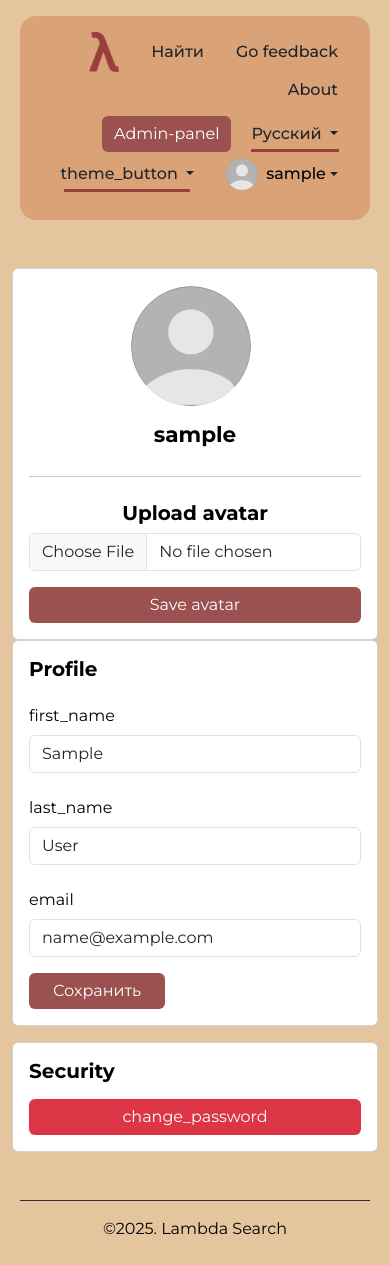
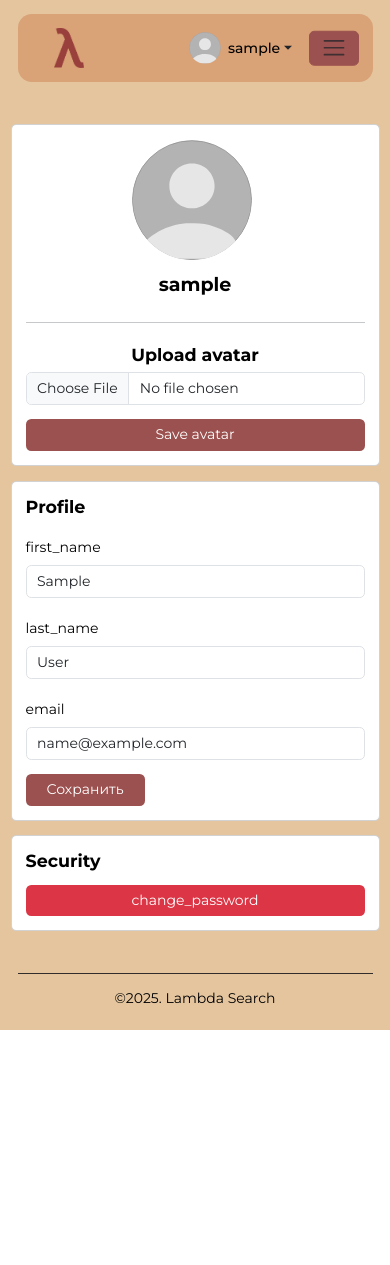
Before and after one commit to mavinsplay/lambda-search, a Django app: page /auth/profile/ in a window 390 px wide. After the commit the page ends 1030 px from the top, so only its background shows below. Run offline with Django 4.2, Linux system fonts and the light colour scheme; the visitor is signed in with stand-in values (Sample User, id 1); data comes from the database, SQL or seed files in the repository; parts of the project's set-up code (start-up, migrations or seed data) failed here and were passed over; some libraries are stand-ins or nearby versions.

Commit message:
fix: Refactor responsive design in CSS; update header and profile templates for improved layout and accessibility (#15)
Co-authored-by: Максим Гагарин <mavinsplay2007@yandex.ru>

```diff
--- a/lambda_search/static_dev/css/lambda_theme.css
+++ b/lambda_search/static_dev/css/lambda_theme.css
@@ -181,11 +181,7 @@ h6, .h6, h5, .h5, h4, .h4, h3, .h3, h2, .h2, h1, .h1 {
     color: var(--lambda-text)
 }
 
-@media (max-width: 99px) {
-    div.lambda-login {
-        width: 90%;
-    }
-  }
+
 
 .lambda-login {
     width: 40%;
@@ -194,3 +190,50 @@ h6, .h6, h5, .h5, h4, .h4, h3, .h3, h2, .h2, h1, .h1 {
 .lambda-feedback-form {
     width: 60%;
 }
+
+.lambda-logo {
+    padding-left: 50%;
+}
+
+
+@media (max-width: 576px) {
+  html {
+    font-size: 14px;
+  }
+
+  h1, .h1 {
+    font-size: 1.75rem;
+  }
+
+  h2, .h2 {
+    font-size: 1.5rem;
+  }
+
+  h3, .h3 {
+    font-size: 1.25rem;
+  }
+  .lambda-login {
+    width: 90% !important;
+  }
+  .lambda-feedback-form {
+    width: 90% !important;
+  }
+}
+
+@media (max-width: 992px) {
+    .lambda-profile {
+        padding-top: 4%;
+        }
+}
+
+@media (min-width: 767px) {
+    .profile-group {
+        position: static !important;
+        transform: none !important;
+
+      }
+    .lambda-logo {
+        padding-left: 10px;
+    }
+
+}
--- a/lambda_search/templates/base.html
+++ b/lambda_search/templates/base.html
@@ -2,6 +2,7 @@
 <html lang="ru" data-bs-theme="auto">
   <head>
     <meta charset="utf-8">
+    <meta name="viewport" content="width=device-width, initial-scale=1.0, maximum-scale=1.0, user-scalable=no">
 
     <title>
     {% block title %}
--- a/lambda_search/templates/includes/header.html
+++ b/lambda_search/templates/includes/header.html
@@ -2,45 +2,77 @@
 {% load static %}
 {% with request.resolver_match.view_name as view_name %}
 <header class="container-fluid mt-3">
-  <div class="d-flex flex-wrap align-items-center justify-content-center
-  justify-content-md-between lambda-secondary rounded-4 mx-2 p-3">
-    <ul class="nav col-12 col-md-auto mb-2 justify-content-end mb-md-0">
-      <li class="nav-item my-auto mx-2 me-3">
-        <a href="{% url 'homepage:homepage' %}">
+  <nav class="navbar navbar-expand-md lambda-secondary rounded-4 mx-2 p-3">
+    <div class="container-fluid p-0 position-relative">
+      <!-- Левая группа (логотип) -->
+      <div class="d-flex align-items-center">
+        <a href="{% url 'homepage:homepage' %}" class="d-flex align-items-center me-3 lambda-logo">
           <img src="{% static 'images/logo.png' %}" height="40" alt="search">
         </a>
-      </li>
-      <li class="nav-item mx-1 my-auto">
+
+        <!-- Основная навигация (всегда слева) -->
+        <div class="d-none d-md-flex">
+          <ul class="navbar-nav me-auto mb-2 mb-md-0">
+            <li class="nav-item mx-1">
               <a class="btn lambda-nav{% if view_name == 'search:search' %} lambda-nav-active{% endif %}"
                 {% if view_name != 'search:search' %}href="{% url 'search:search' %}"{% endif %}>
                 {% trans "Search" %}
               </a>
             </li>
-      <li class="nav-item mx-1 my-auto">
-        <a class="btn lambda-nav {% if view_name == 'feedback:feedback' %} lambda-nav-active {% endif %}"
+            <li class="nav-item mx-1">
+              <a class="btn lambda-nav{% if view_name == 'feedback:feedback' %} lambda-nav-active{% endif %}"
                 {% if view_name != 'feedback:feedback' %}href="{% url 'feedback:feedback' %}"{% endif %}>
                 {% trans "Go feedback" %}
               </a>
             </li>
-
-      <li class="nav-item mx-1 my-auto">
+            <li class="nav-item mx-1">
               <a class="btn lambda-nav{% if view_name == 'about:about' %} lambda-nav-active{% endif %}"
                 {% if view_name != 'about:about' %}href="{% url 'about:about' %}"{% endif %}>
                 {% trans "About" %}
               </a>
             </li>
           </ul>
+        </div>
+      </div>
 
-    <ul class="nav col-12 col-md-auto mb-2 justify-content-end mb-md-0">
+      <!-- Центральная группа с адаптивным меню -->
+      <div class="collapse navbar-collapse" id="navbarNav">
+        <!-- Мобильная версия основной навигации -->
+        <div class="d-md-none">
+          <ul class="navbar-nav mb-2">
+            <li class="nav-item mx-1">
+              <a class="btn lambda-nav{% if view_name == 'search:search' %} lambda-nav-active{% endif %}"
+                {% if view_name != 'search:search' %}href="{% url 'search:search' %}"{% endif %}>
+                {% trans "Search" %}
+              </a>
+            </li>
+            <li class="nav-item mx-1">
+              <a class="btn lambda-nav{% if view_name == 'feedback:feedback' %} lambda-nav-active{% endif %}"
+                {% if view_name != 'feedback:feedback' %}href="{% url 'feedback:feedback' %}"{% endif %}>
+                {% trans "Go feedback" %}
+              </a>
+            </li>
+            <li class="nav-item mx-1">
+              <a class="btn lambda-nav{% if view_name == 'about:about' %} lambda-nav-active{% endif %}"
+                {% if view_name != 'about:about' %}href="{% url 'about:about' %}"{% endif %}>
+                {% trans "About" %}
+              </a>
+            </li>
+          </ul>
+        </div>
+
+        <!-- Дополнительные элементы в гамбургере -->
+        <ul class="navbar-nav ms-auto">
           {% if request.user.is_authenticated and request.user.is_staff %}
-        <li class="nav-item my-auto mx-1">
+            <li class="nav-item mx-1">
               <a class="btn lambda-primary lambda-btn" href="{% url 'admin:index' %}">
                 {% trans "Admin-panel" %}
               </a>
             </li>
           {% endif %}
 
-      <div class="dropdown my-auto mx-1 lambda-nav lambda-nav-active">
+          <li class="nav-item mx-1">
+            <div class="dropdown my-auto lambda-nav lambda-nav-active">
               <button id="language-text" class="btn dropdown-toggle" type="button" data-bs-toggle="dropdown" aria-expanded="false">
                 {% get_current_language as LANGUAGE_CODE %}
                 {% get_language_info for LANGUAGE_CODE as current_language %}
@@ -49,7 +81,7 @@
               <ul class="dropdown-menu lambda-secondary">
                 {% get_available_languages as LANGUAGES %}
                 {% get_language_info_list for LANGUAGES as languages %}
-          {% for language in languages%}
+                {% for language in languages %}
                   <li>
                     <form action="{% url 'set_language' %}" method="post" id="{{language.code}}_form">
                       {% csrf_token %}
@@ -64,9 +96,10 @@
                 {% endfor %}
               </ul>
             </div>
+          </li>
 
-
-      <div class="dropdown my-auto mx-1 lambda-nav lambda-nav-active">
+          <li class="nav-item mx-1">
+            <div class="dropdown my-auto lambda-nav lambda-nav-active">
               <button class="btn dropdown-toggle" type="button" data-bs-toggle="dropdown" aria-expanded="false">
                 {% trans "theme_button" %}
               </button>
@@ -76,9 +109,15 @@
                 <li><a class="dropdown-item lambda-btn" data-bs-theme-value="auto" href="javascript:void(0);">{% trans "auto_theme" %}</a></li>
               </ul>
             </div>
+          </li>
+        </ul>
+      </div>
 
+      <!-- Правая группа (профиль и гамбургер) -->
+      <div class="position-absolute top-50 end-0 translate-middle-y d-flex align-items-center gap-2 profile-group">
+        <!-- Профиль -->
         {% if request.user.is_authenticated %}
-        <div class="dropdown my-auto mx-1 lambda-font-medium">
+          <div class="dropdown">
             <button class="btn dropdown-toggle bg-transparent d-flex align-items-center border-1 lambda-border" type="button" data-bs-toggle="dropdown"
             aria-expanded="false">
               {% if request.user.profile.get_small_avatar %}
@@ -91,7 +130,7 @@
               <span class="lambda-font-medium">{{ request.user.username }}</span>
             </button>
 
-          <ul class="dropdown-menu lambda-secondary">
+            <ul class="dropdown-menu lambda-secondary dropdown-menu-end">
               <li><a class="dropdown-item lambda-btn {% if view_name == 'users:profile' %} lambda-primary{% endif %}" href="{% url "users:profile" %}">{% trans "Profile" %}</a></li>
               <li><a class="dropdown-item lambda-btn {% if view_name == 'history:history' %} lambda-primary{% endif %}" href="{% url 'history:history' %}">{% trans "History" %}</a></li>
               <li><hr class="dropdown-divider"></li>
@@ -99,21 +138,21 @@
             </ul>
           </div>
         {% else %}
-      <li class="nav-item mx-1 my-auto">
           <a class="btn lambda-btn lambda-primary{% if view_name == 'users:login' %} lambda-btn-pressed{% endif %}"
             {% if view_name != 'users:login' %}href="{% url 'users:login' %}"{% endif %}>
             {% trans "Login" %}
           </a>
-      </li>
-      <li class="nav-item mx-1 my-auto">
-        <a class="btn lambda-btn lambda-primary{% if view_name == 'users:signup' %} lambda-btn-pressed{% endif %}"
-          {% if view_name != 'users:signup' %}href="{% url 'users:signup' %}"{% endif %}>
-          {% trans "Signup" %}
-        </a>
-      </li>
         {% endif %}
 
-    </ul>
+        <!-- Гамбургер -->
+        <button class="navbar-toggler lambda-primary lambda-btn d-md-none" type="button" data-bs-toggle="collapse"
+          data-bs-target="#navbarNav" aria-controls="navbarNav"
+          aria-expanded="false" aria-label="Toggle navigation">
+          <span class="navbar-toggler-icon"></span>
+        </button>
       </div>
+
+    </div>
+  </nav>
 </header>
 {% endwith %}
--- a/lambda_search/templates/users/profile.html
+++ b/lambda_search/templates/users/profile.html
@@ -45,7 +45,7 @@
           </div>
       </div>
 
-          <div class="col-lg-8">
+          <div class="col-lg-8 lambda-profile">
               {% if messages %}
                   <div class="alert alert-success">
                       {% for message in messages %}
```
Lines whose indentation alone changed are shown as unchanged.
